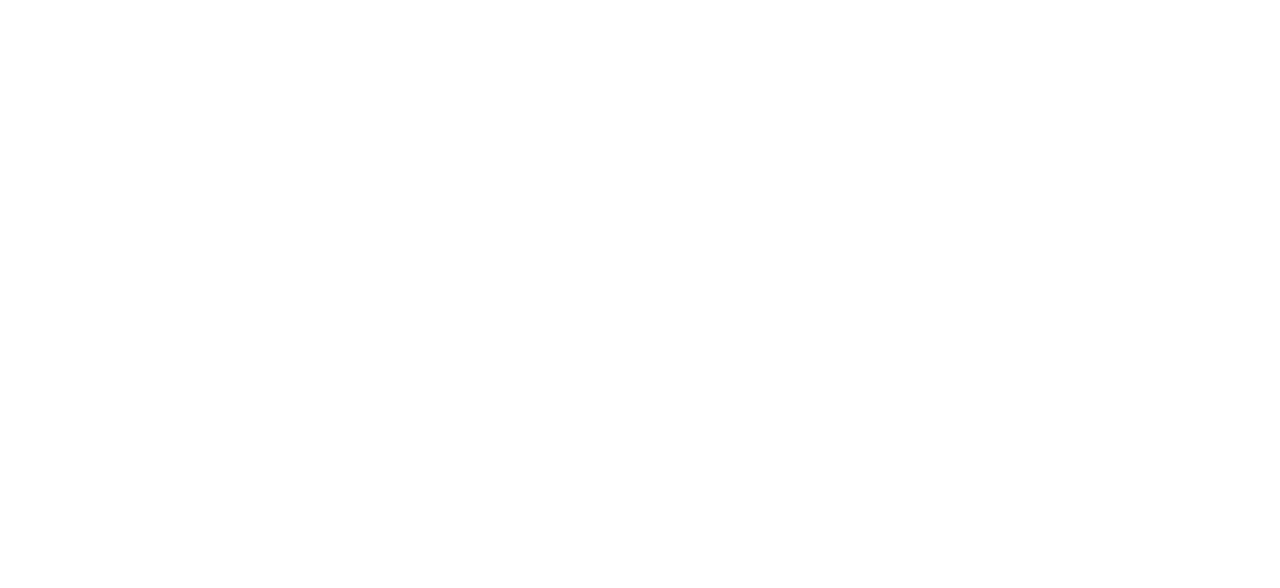
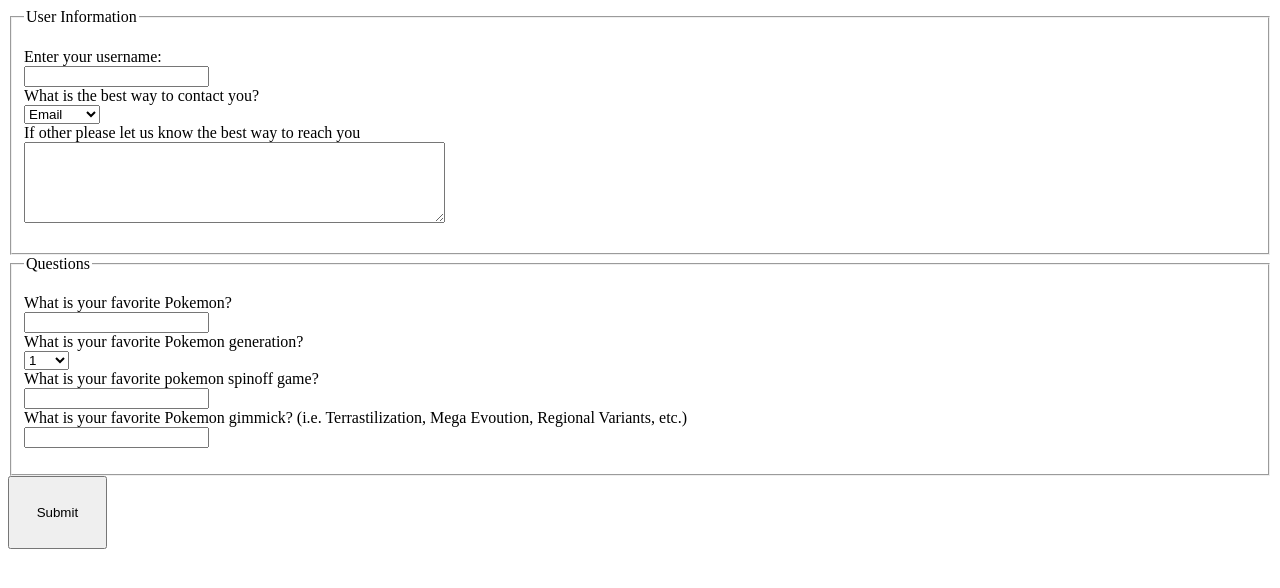
Before and after one commit to holdenstrong0622/holdenstrong0622, a plain HTML site: page practice_form.html in a window 1280 px wide. Drawn offline with Linux system fonts and the light colour scheme.

Commit message:
Update practice_form.html

```diff
--- a/practice_form.html
+++ b/practice_form.html
@@ -2,4 +2,81 @@
 <html lang="en">
     <!--    TODO: Create a form for practice
     Fun Idea: Something Pokemon Related Perhaps -->
+    <head>
+        <title>Pokemon Form</title>
+        <meta charset="UTF-8">
+        <meta name="viewport" content="width=device-width, inital-scale=1.0">
+        <style>
+            label{
+                display: block;
+            }
+            ul{
+                list-style:none;
+                padding:0px;
+            }
+            .submitButton{
+                padding: 2em 2em;
+            }
+        </style>
+
+    </head>
+    <body>
+        <form id="formOne" action="#" method="get">
+            <fieldset>
+                <legend>User Information</legend>
+                <ul>
+                    <li>
+                        <label for="username">Enter your username:</label>
+                        <input name="username" id="username">
+                    </li>
+                    <li>
+                        <label for="contact">What is the best way to contact you?</label>
+                        <select id="contact" id="contact">
+                            <optgroup>
+                                <option value="Email">Email</option>
+                                <option value="Phone">Phone</option>
+                                <option value="Other">Other</option>
+                            </optgroup>
+                        </select>
+                    </li>
+                    <li>
+                        <label for="otherBox">If other please let us know the best way to reach you</label>
+                        <textarea placeholder="" cols="50" rows="5"></textarea>
+                    </li>
+                </ul>
+            </fieldset>
+            <fieldset>
+                <legend>Questions</legend>
+            <ul>
+                <li>
+                    <label for="favPoke">What is your favorite Pokemon?</label>
+                    <input name="favPoke" id="favPoke">
+                </li>
+                <li>
+                    <label for="favGen">What is your favorite Pokemon generation?</label>
+                    <select id="favGen" id="favGen">
+                            <optgroup>
+                                <option value="G1">1</option>
+                                <option value="G2">2</option>
+                                <option value="G3">3</option>
+                                <option value="G4">4</option>
+                                <option value="G5">5</option>
+                                <option value="G6">6</option>
+                                <option value="G7">7</option>
+                                <option value="G8">8</option>
+                                <option value="G9">9</option>
+                            </optgroup>
+                    </select>
+                </li>
+                <li>
+                    <label for="favSpinoff">What is your favorite pokemon spinoff game?</label>
+                    <input name="favSpinoff" id="favSpinoff">
+                    <label for="favGimmick">What is your favorite Pokemon gimmick? (i.e. Terrastilization, Mega Evoution, Regional Variants, etc.)</label>
+                    <input name="favGimmick" id="favGimmick">
+                </li>
+            </ul>
+            </fieldset>
+            <button class="submitButton" type="submitButton" >Submit</button>
+        </form>
+    </body>
 </html>
```
